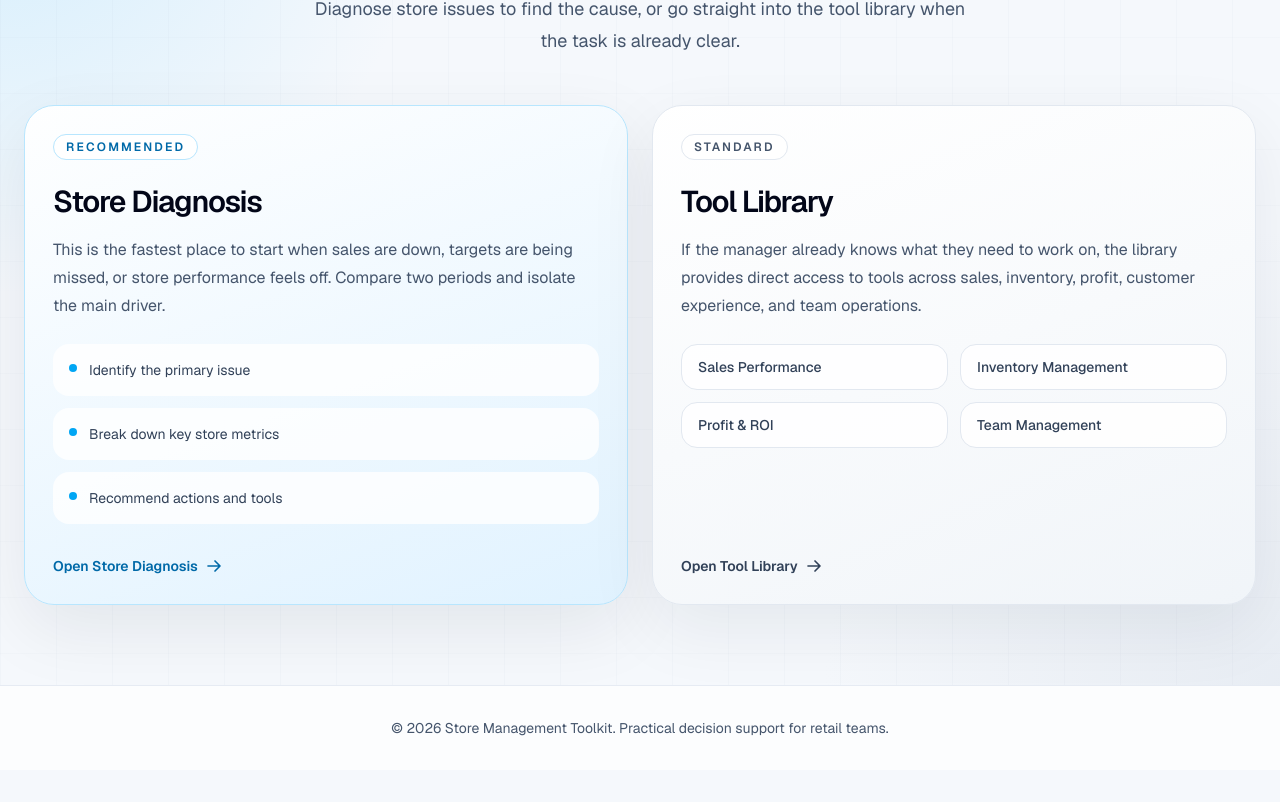
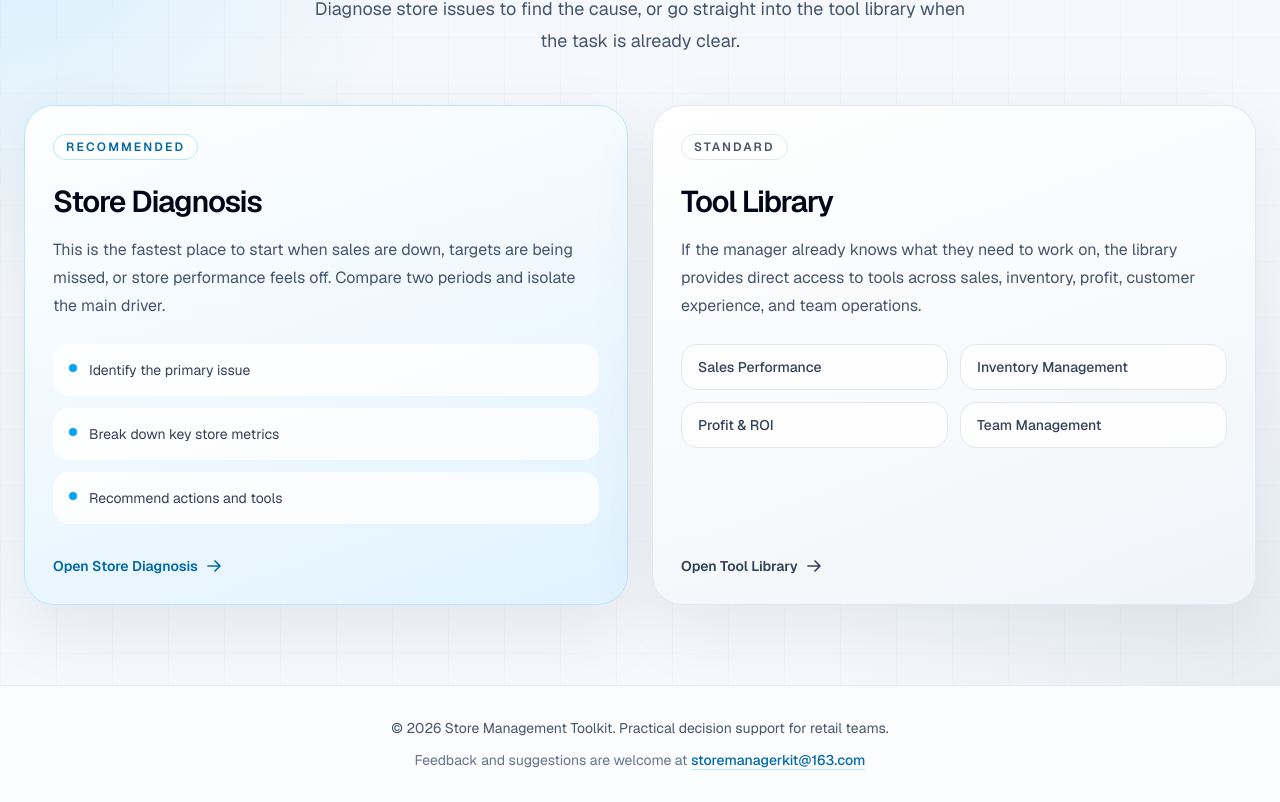
Before and after one commit to yyhcx/Retail-Kit, a Next.js app: page / in a window 1280 px wide. Shown: the part 192-994 px from the top of the page. Before the commit the page ends 962 px from the top, so only its background shows below. Built offline with nearby package versions, Linux system fonts and the light colour scheme.

Commit message:
Add localized feedback email footer

```diff
--- a/app/page.tsx
+++ b/app/page.tsx
@@ -124,6 +124,15 @@ export default function Home() {
           <p className="text-sm text-slate-600">
             &copy; {new Date().getFullYear()} {t.common.brand}. {t.common.footer}
           </p>
+          <p className="mt-3 text-sm text-slate-500">
+            {t.common.feedbackPrefix}{" "}
+            <a
+              href="mailto:storemanagerkit@163.com"
+              className="font-medium text-sky-700 underline decoration-sky-200 underline-offset-4 transition-colors hover:text-sky-900"
+            >
+              storemanagerkit@163.com
+            </a>
+          </p>
         </div>
       </footer>
     </div>
--- a/locales/en.ts
+++ b/locales/en.ts
@@ -11,6 +11,7 @@ const en = {
     days: "days",
     currencySymbol: "$",
     footer: "Practical decision support for retail teams.",
+    feedbackPrefix: "Feedback and suggestions are welcome at",
   },
   language: {
     label: "🌐",
--- a/locales/zh.ts
+++ b/locales/zh.ts
@@ -13,6 +13,7 @@ const zh = {
     days: "天",
     currencySymbol: "¥",
     footer: "为零售团队提供实用的决策支持",
+    feedbackPrefix: "如有任何建议，欢迎发送邮件至",
   },
   language: {
     label: "🌐",
```
